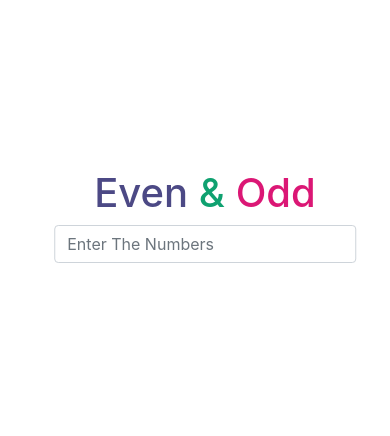
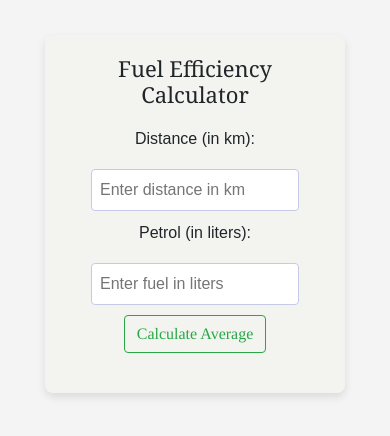
Before and after one commit to Ataar/Audio-Player, a website: page index.html in a window 390 px wide. Shown: the part 208-644 px from the top of the page. Drawn offline with nearby package versions, Linux system fonts and the light colour scheme.

```diff
--- a/assets/css/style.css
+++ b/assets/css/style.css
@@ -1,31 +1,62 @@
-.container {
-    position: absolute;
-    top: 50%;
-    left: 50%;
-    transform: translate(-50%, -50%);
+body {
+    font-family: Arial, sans-serif;
+    display: flex;
+    justify-content: center;
+    align-items: center;
+    height: 100vh;
+    margin: 0;
+    background-color: #f4f4f4;
 }
 
-
-
-
-.even {
-    color: rgb(76, 73, 133)
-        /* color: rgb(174, 113, 21) */
+.container {
+    /* background-color: #fff; */
+    background-color: #f3f4f0;
+    padding: 20px;
+    border-radius: 8px;
+    box-shadow: 0 4px 8px rgba(0, 0, 0, 0.1);
+    width: 300px;
+    text-align: center;
 }
 
-.odd {
-    color: rgb(219, 23, 117);
+h1 {
+    font-size: 22px;
+    margin-bottom: 20px;
 }
 
-.char {
-    color: #0fa170;
+input {
+    width: 80%;
+    padding: 8px;
+    margin: 10px 0;
+    border: 1px solid #c6cae9;
+    border-radius: 4px;
+}
+
+button {
+    padding: 10px 10px;
+    /* background-color: #2f7714; */
+    color: white;
+    border: none;
+    border-radius: 4px;
+    cursor: pointer;
+    font-weight: bold;
+    font-family: Times
+}
+
+button:hover {
+    background-color: #aa3d2c;
+}
+
+p {
+    font-size: 18px;
+    margin-top: 20px;
+    color: #333;
 }
 
 @media (max-width: 576px) {
 
-    .container {
-        margin: 10px;
-        width: 85%;
+    h1 {
+        font-size: 22px;
+        font-family: Georgia;
         text-align: center;
     }
 }
--- a/assets/js/app.js
+++ b/assets/js/app.js
@@ -1,24 +1,23 @@
-let numbers = document.getElementById('numbers')
-let result = document.getElementById('result')
+const clickBtn = document.getElementById('clickBtn')
+const calculateAverage = () => {
+const distance = document.getElementById('distance').value;
+const fuel = document.getElementById('fuel').value;
+const result = document.getElementById('result');
+  // Check if the inputs are valid numbers
+  if (isNaN(distance) || isNaN(fuel) || distance <= 0 || fuel <= 0) {
+      result.textContent = "Please enter valid values first.";
+      return;
+  }
+
+  // Calculate average fuel efficiency
+  const average = distance / fuel;
+  result.textContent = `Average Fuel Efficiency (km/l): ${average}`;
+  document.getElementById('distance').value = '';
+  document.getElementById('fuel').value = '';
+
+};
 
 
 
-const onCheck = ()=>{
-  const checkValue = parseInt (numbers.value,10)
-  if(!isNaN(checkValue))
-    {
-
-    result.textContent = `${checkValue} is ${checkValue % 2 === 0 ? "Even" : "Odd"}`;
-    result.style.fontWeight = 'bold'
-    result.style.fontFamily = 'Tahoma'
-
-    // numbers.value = '';
-  }
-  else
-  {
-    result.textContent = "";
-  }
-}
-
-
-numbers.addEventListener('keyup',onCheck)
+// Bind the click event to the button
+clickBtn.addEventListener('click', calculateAverage);
--- a/index.html
+++ b/index.html
@@ -1,26 +1,28 @@
 <!DOCTYPE html>
 <html lang="en">
 <head>
-  <meta charset="UTF-8">
-  <meta name="viewport" content="width=device-width, initial-scale=1.0">
-  <title>Document</title>
-
-  <link href="https://cdn.jsdelivr.net/npm/bootstrap@4.6.2/dist/css/bootstrap.min.css" rel="stylesheet">
-
-  <link rel="stylesheet" href="./assets/css/style.css">
-
+    <meta charset="UTF-8">
+    <meta name="viewport" content="width=device-width, initial-scale=1.0">
+    <title>Fuel Efficiency Calculator</title>
+    <link href="https://cdn.jsdelivr.net/npm/bootstrap@4.6.2/dist/css/bootstrap.min.css" rel="stylesheet">
+    <link rel="stylesheet" href="assets/css/style.css">
 </head>
 <body>
-        <div class="container">
-          <h1 class="text-center even">Even <span class="char">&</span> <span class="odd">Odd</span></h1>
-          <div class="row">
-            <div class="col-md-3 m-auto">
-              <input type="number" class="form-control" id="numbers" placeholder="Enter The Numbers">
-               <span id="result" class=" d-block mt-3"></span>
-            </div>
-          </div>
-        </div>
-<script src="./assets/js/app.js"></script>
+    <div class="container">
+        <h1>Fuel Efficiency Calculator</h1>
+        <label for="distance">Distance (in km):</label>
+        <input type="number" id="distance"class="form-contorl" placeholder="Enter distance in km" required>
 
+        <label for="fuel">Petrol (in liters):</label>
+        <input type="number" id="fuel" class="form-contorl" placeholder="Enter fuel in liters"  required>
+
+        <!-- <button onclick="calculateAverage()">Calculate Average</button> -->
+        <button id="clickBtn" class="btn btn-outline-success" type="button">Calculate Average</button>
+
+
+        <p id="result"></p>
+    </div>
+
+    <script src="assets/js/app.js"></script>
 </body>
 </html>
```
